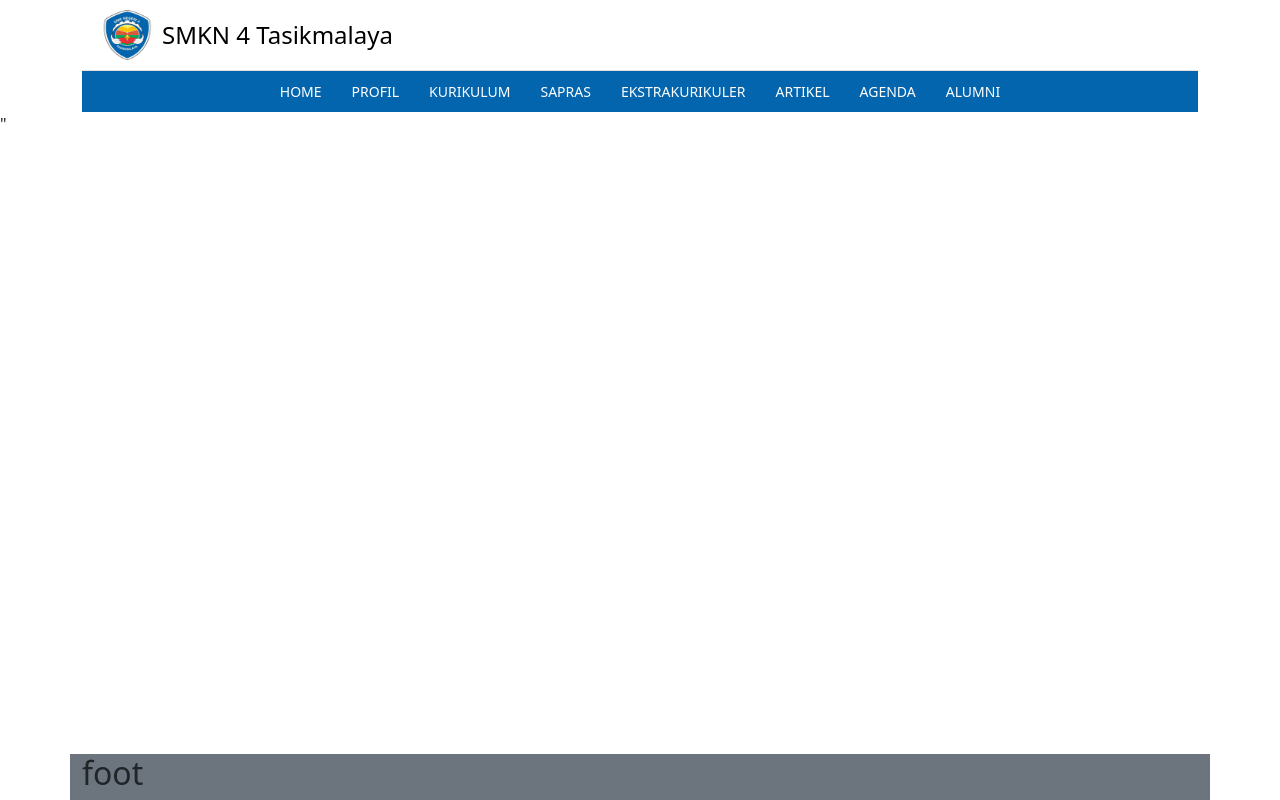
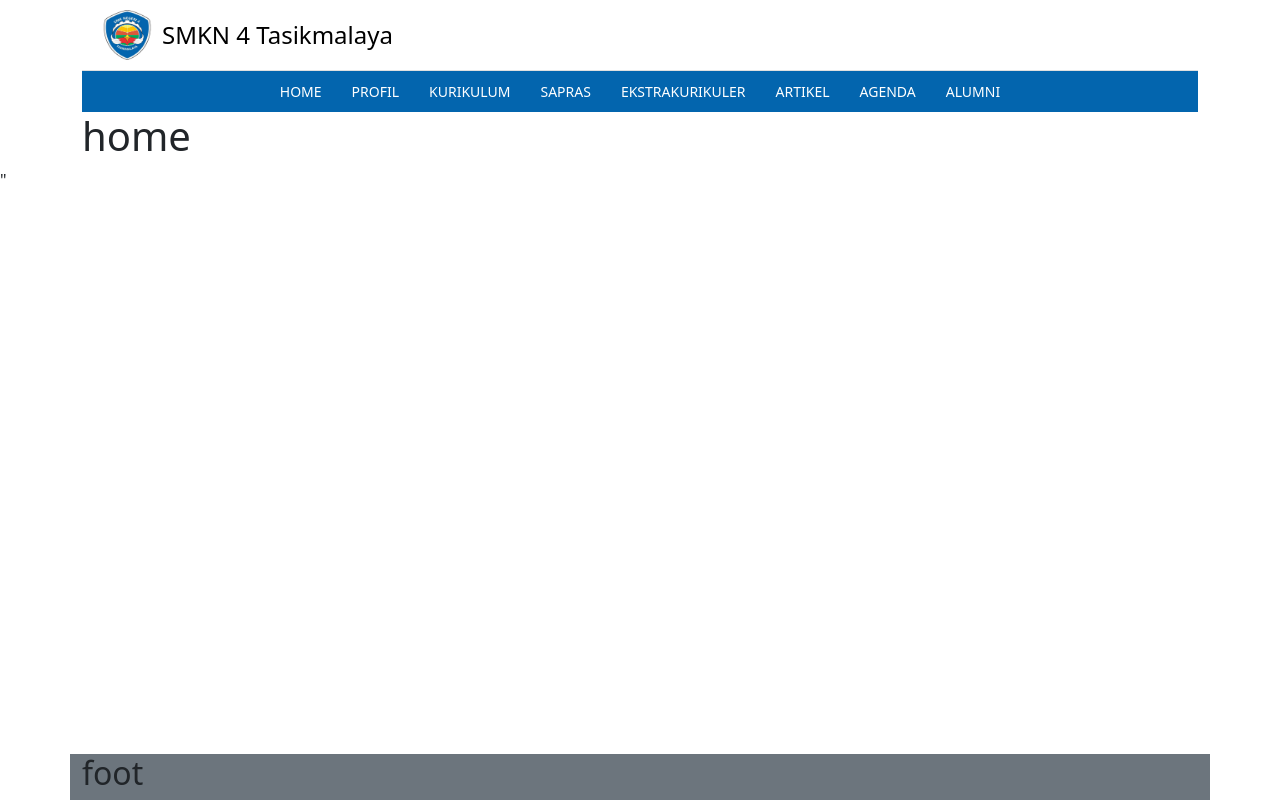
Before and after one commit to Rayival/Web-Sekolah, a Nuxt app: page /Profil/Sejarah in a window 1280 px wide. Built offline with nearby package versions, Linux system fonts and the light colour scheme.

Commit message:
Add files via upload

```diff
--- /dev/null
+++ b/pages/Profil/Sejarah.vue
@@ -0,0 +1,5 @@
+<template>
+    <div>
+         <h1>home</h1>
+    </div>
+  </template>
```
